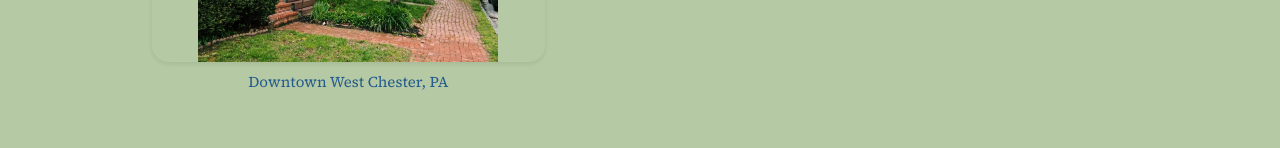
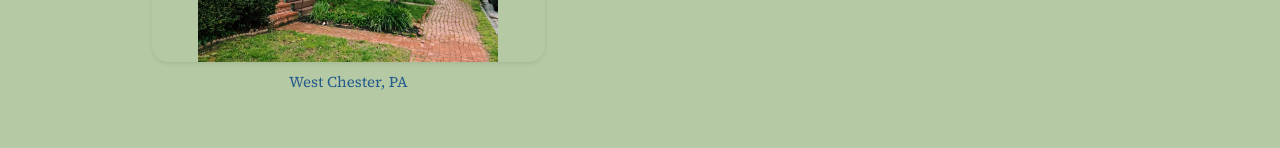
Before and after one commit to justanesta/ivyandadrian, a Next.js app: page /logistics in a window 1280 px wide. Shown: the part 557-705 px from the top of the page. Built offline with nearby package versions, Linux system fonts and the light colour scheme.

Commit message:
small logistics page photo caption edit

```diff
--- a/app/logistics/page.tsx
+++ b/app/logistics/page.tsx
@@ -40,7 +40,7 @@ export default function LogisticsPage() {
               />
             </figure>
             <figcaption className="form-text text-center mt-2 text-navy">
-              Downtown West Chester, PA
+              West Chester, PA
             </figcaption>
           </div>
 
```
